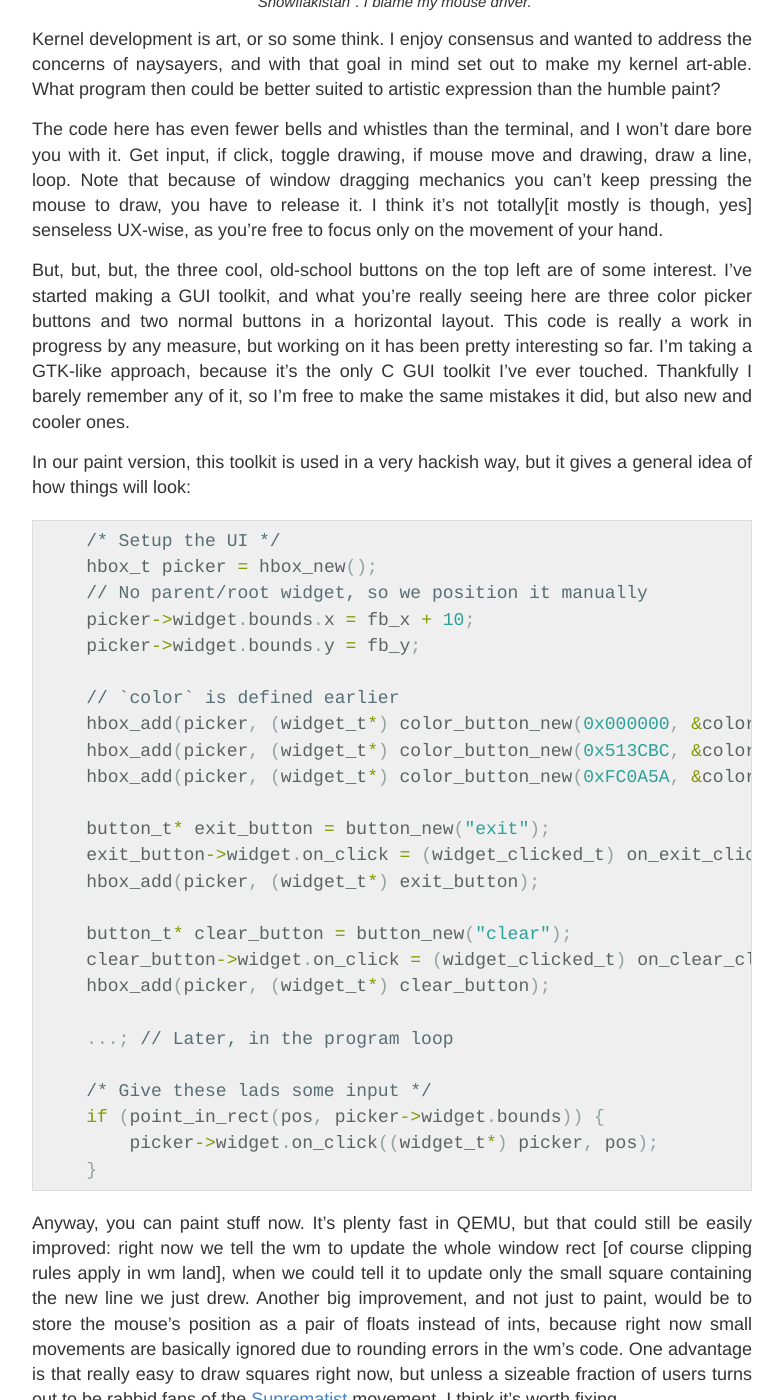
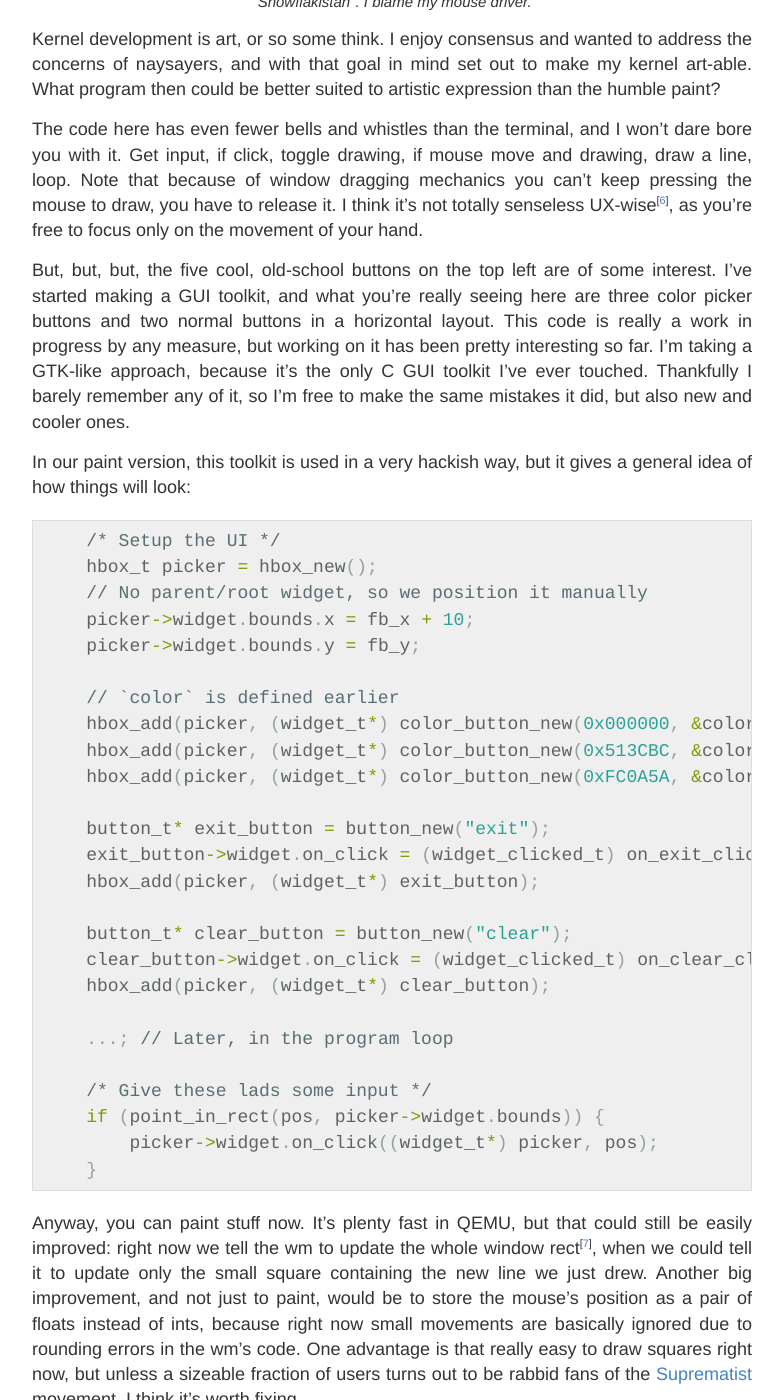
Before and after one commit to 29jm/29jm.github.io, a Jekyll site: the page built from _posts/2020-05-24-a-terminal-at-last.markdown, in a window 1280 px wide and 1400 px high, scrolled down 8463 px. Shown: the whole window, without its empty margins (248-1031 px from the left). Built offline with Jekyll 4.4.1, drawn with Linux system fonts in a browser that asks for light colours; some of the changed text lies outside the part shown.

Commit message:
fix footnotes numbering, typos

```diff
--- a/_posts/2020-05-24-a-terminal-at-last.markdown
+++ b/_posts/2020-05-24-a-terminal-at-last.markdown
@@ -227,9 +227,9 @@
 
 Kernel development is art, or so some think. I enjoy consensus and wanted to address the concerns of naysayers, and with that goal in mind set out to make my kernel art-able. What program then could be better suited to artistic expression than the humble paint?
 
-The code here has even fewer bells and whistles than the terminal, and I won't dare bore you with it. Get input, if click, toggle drawing, if mouse move and drawing, draw a line, loop. Note that because of window dragging mechanics you can't keep pressing the mouse to draw, you have to release it. I think it's not totally[it mostly is though, yes] senseless UX-wise, as you're free to focus only on the movement of your hand.
+The code here has even fewer bells and whistles than the terminal, and I won't dare bore you with it. Get input, if click, toggle drawing, if mouse move and drawing, draw a line, loop. Note that because of window dragging mechanics you can't keep pressing the mouse to draw, you have to release it. I think it's not totally senseless UX-wise<sup>[<a href="" title="it mostly is though, yes">6</a>]</sup>, as you're free to focus only on the movement of your hand.
 
-But, but, but, the three cool, old-school buttons on the top left are of some interest. I've started making a GUI toolkit, and what you're really seeing here are three color picker buttons and two normal buttons in a horizontal layout. This code is really a work in progress by any measure, but working on it has been pretty interesting so far. I'm taking a GTK-like approach, because it's the only C GUI toolkit I've ever touched. Thankfully I barely remember any of it, so I'm free to make the same mistakes it did, but also new and cooler ones.
+But, but, but, the five cool, old-school buttons on the top left are of some interest. I've started making a GUI toolkit, and what you're really seeing here are three color picker buttons and two normal buttons in a horizontal layout. This code is really a work in progress by any measure, but working on it has been pretty interesting so far. I'm taking a GTK-like approach, because it's the only C GUI toolkit I've ever touched. Thankfully I barely remember any of it, so I'm free to make the same mistakes it did, but also new and cooler ones.
 
 In our paint version, this toolkit is used in a very hackish way, but it gives a general idea of how things will look:
 {% highlight c %}
@@ -260,7 +260,7 @@
     }
 {% endhighlight %}
 
-Anyway, you can paint stuff now. It's plenty fast in QEMU, but that could still be easily improved: right now we tell the wm to update the whole window rect [of course clipping rules apply in wm land], when we could tell it to update only the small square containing the new line we just drew. Another big improvement, and not just to paint, would be to store the mouse's position as a pair of floats instead of ints, because right now small movements are basically ignored due to rounding errors in the wm's code. One advantage is that really easy to draw squares right now, but unless a sizeable fraction of users turns out to be rabbid fans of the [Suprematist][suprematist] movement, I think it's worth fixing.
+Anyway, you can paint stuff now. It's plenty fast in QEMU, but that could still be easily improved: right now we tell the wm to update the whole window rect<sup>[<a href="" title="clipping rules still apply in wm land, of course">7</a>]</sup>, when we could tell it to update only the small square containing the new line we just drew. Another big improvement, and not just to paint, would be to store the mouse's position as a pair of floats instead of ints, because right now small movements are basically ignored due to rounding errors in the wm's code. One advantage is that really easy to draw squares right now, but unless a sizeable fraction of users turns out to be rabbid fans of the [Suprematist][suprematist] movement, I think it's worth fixing.
 
 ---
 
```
Also changed, not shown: other parts of _posts/2020-05-24-a-terminal-at-last.markdown (+4 -4 lines).
